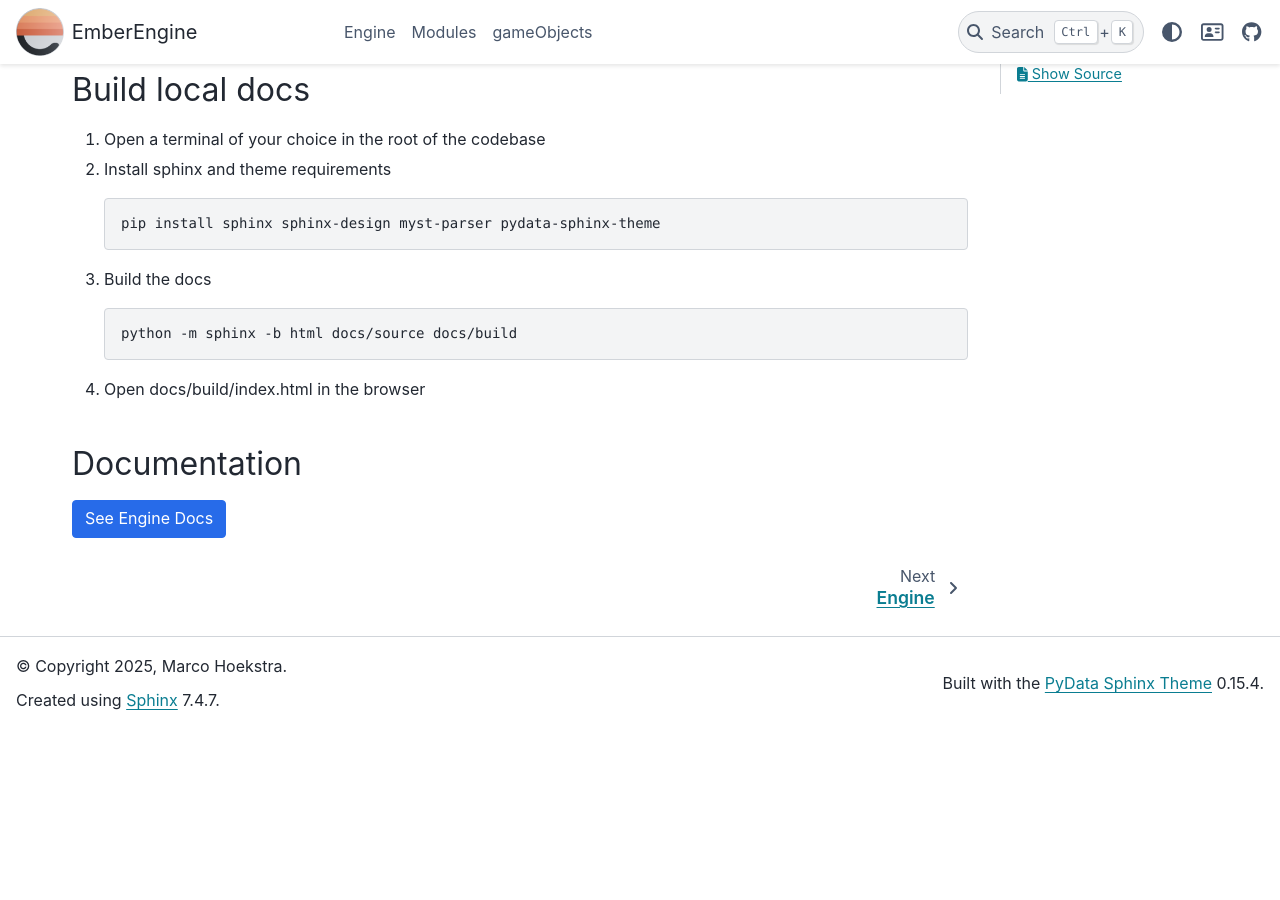
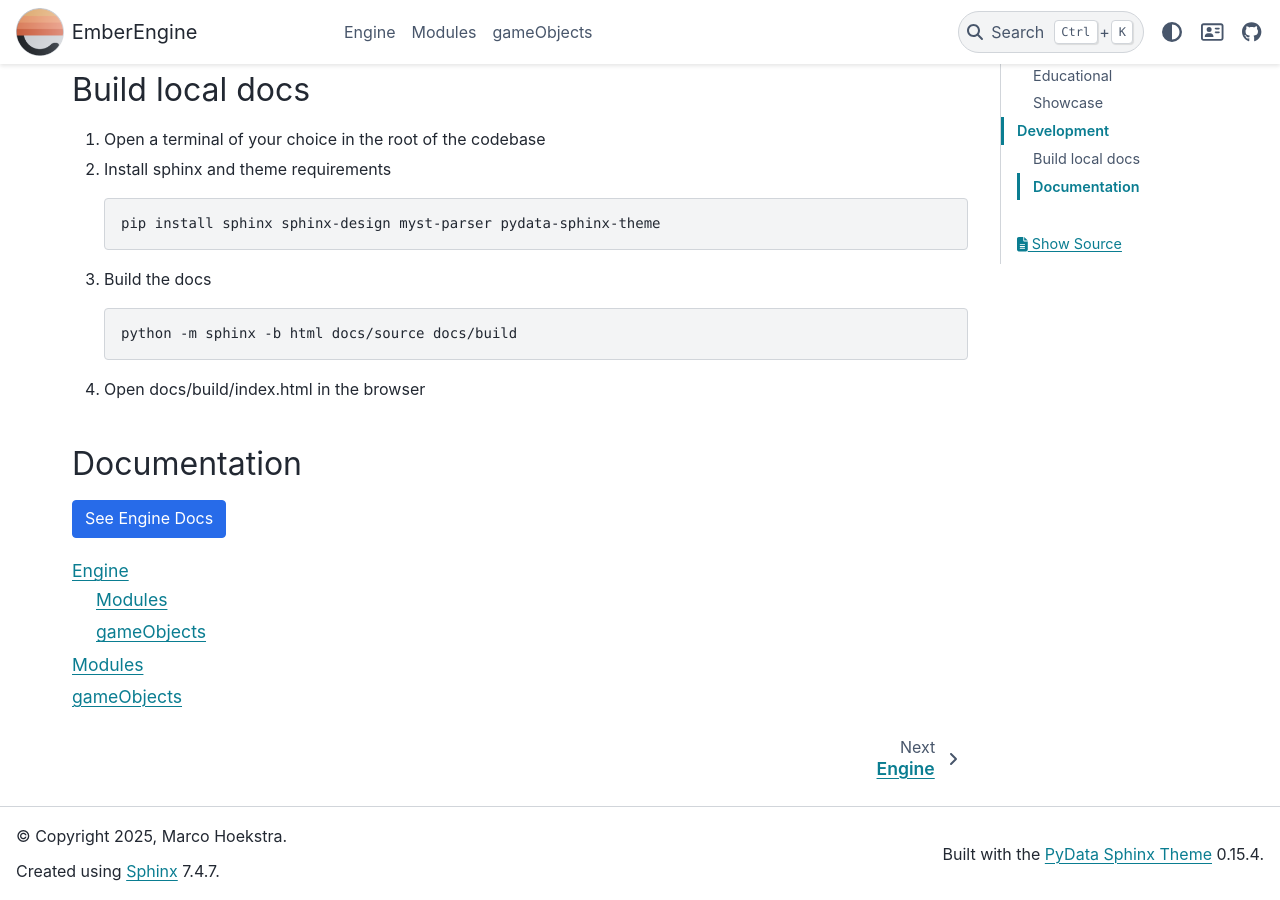
Before and after one commit to mhoek2/EmberEngine, a Sphinx documentation site: the page built from docs/source/index.md, in a window 1280 px wide and 900 px high, scrolled down 3781 px. Built offline with Sphinx 7.4.7 and the PyData theme 0.15.4, drawn with Linux system fonts in a browser that asks for light colours; before the commit the page ends 4511 px from its top, so only the background shows below that.

Commit message:
Docs: Update toctrees rename engine/index.rst to engine/engine.rst

````diff
--- a/docs/source/engine/index.rst
+++ b/docs/source/engine/engine.rst
@@ -1,13 +1,11 @@
-:html_theme.sidebar_secondary.remove: true
-
 Engine
 ======
 
 .. toctree::
    :maxdepth: 3
 
-   modules
-   gameObjects
+   modules.rst
+   gameObjects.rst
 
 .. button-link:: engine/index.html
     :color: primary
--- a/docs/source/engine/gameObjects.rst
+++ b/docs/source/engine/gameObjects.rst
@@ -2,7 +2,7 @@ gameObjects
 ===========
 
 .. autosummary::
-   :toctree: gameObjects/
+   :toctree: gameObjects
    :template: module.rst
    :recursive:
 
--- a/docs/source/engine/modules.rst
+++ b/docs/source/engine/modules.rst
@@ -2,7 +2,7 @@ Modules
 =======
 
 .. autosummary::
-   :toctree: modules/
+   :toctree: modules
    :template: module.rst
    :recursive:
 
--- a/docs/source/index.md
+++ b/docs/source/index.md
@@ -33,7 +33,7 @@ Where Ideas Find Their Ember.
 :columns: 6
 :child-align: center
 
-```{button-link} engine/index.html
+```{button-link} engine/engine.html
 :ref-type: doc
 :outline:
 :color: white
@@ -187,7 +187,8 @@ I value that as a good exercise!"
 4. Open docs/build/index.html in the browser
 
 #### Documentation
-```{button-link} engine/index.html
+```{button-link} engine/engine.html
+:hidden:
 :color: info
 :align: left
 
@@ -195,11 +196,10 @@ See Engine Docs
 ```
 
 ```{toctree}
-:hidden:
 :maxdepth: 2
 
-engine/index
-engine/modules
-engine/gameObjects
+engine/engine.rst
+engine/modules.rst
+engine/gameObjects.rst
 
 ```
````
